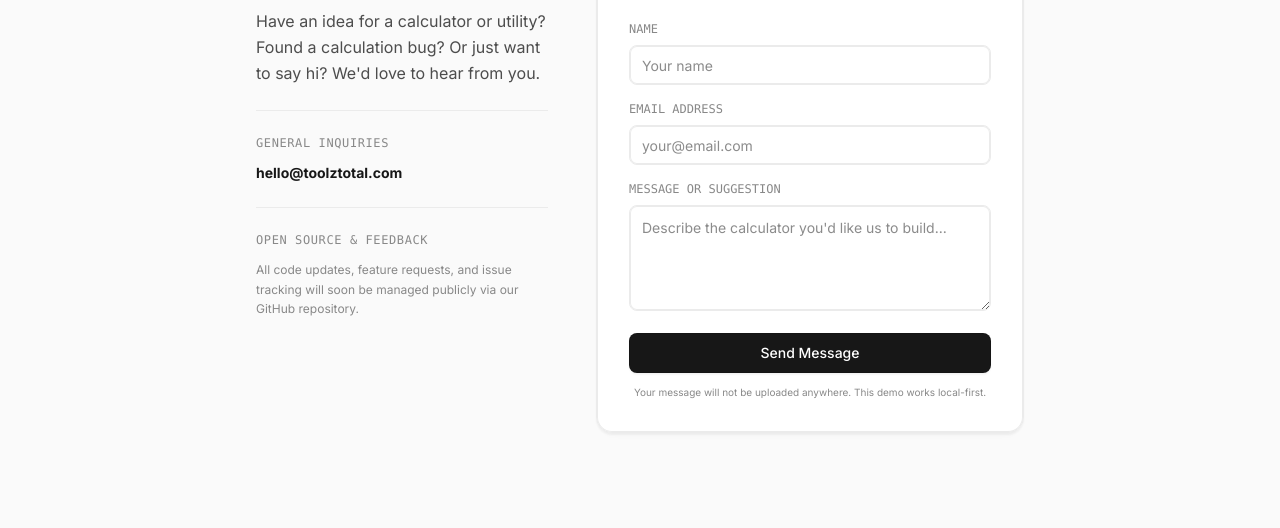
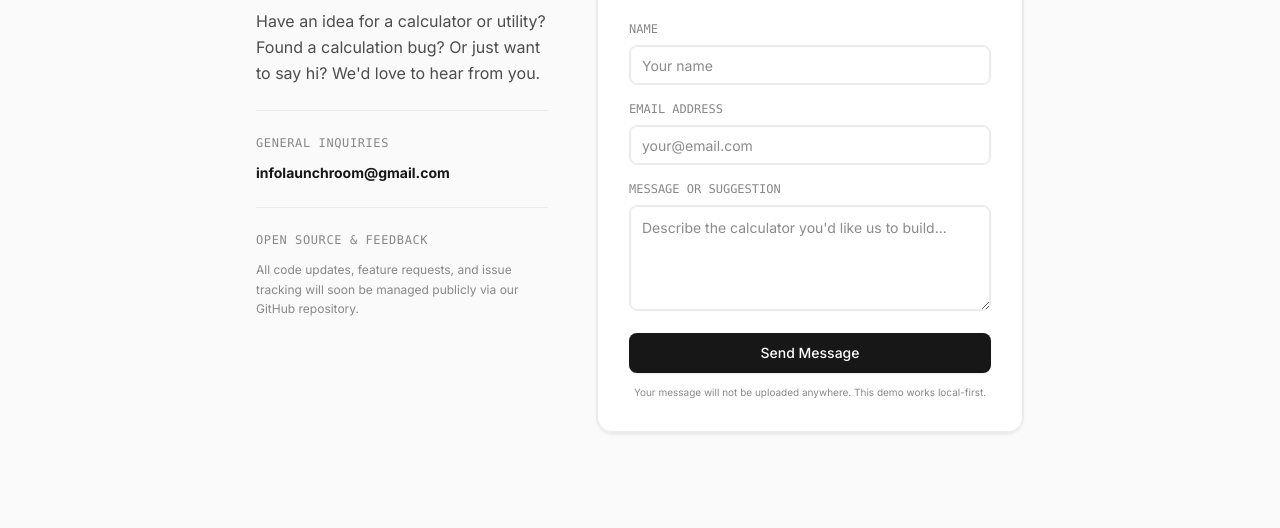
Before and after one commit to mmabbas786/toolztotal, an Astro site: page /contact in a window 1280 px wide. Shown: the part 272-800 px from the top of the page. Built offline with nearby package versions, Linux system fonts and the light colour scheme; Astro itself is replaced by a stand-in of ours.

Commit message:
Update contact info email to infolaunchroom@gmail.com

```diff
--- a/src/pages/contact.astro
+++ b/src/pages/contact.astro
@@ -25,7 +25,9 @@ import Layout from '../layouts/Layout.astro';
         </p>
         <div class="border-t border-hairline pt-6 space-y-3">
           <div class="text-xs font-mono uppercase tracking-wider text-mute">General Inquiries</div>
-          <div class="text-sm font-bold text-ink">hello@toolztotal.com</div>
+          <div class="text-sm font-bold text-ink">
+            <a href="mailto:infolaunchroom@gmail.com" class="hover:text-primary transition-colors">infolaunchroom@gmail.com</a>
+          </div>
         </div>
         <div class="border-t border-hairline pt-6 space-y-3">
           <div class="text-xs font-mono uppercase tracking-wider text-mute">Open Source & Feedback</div>
```
